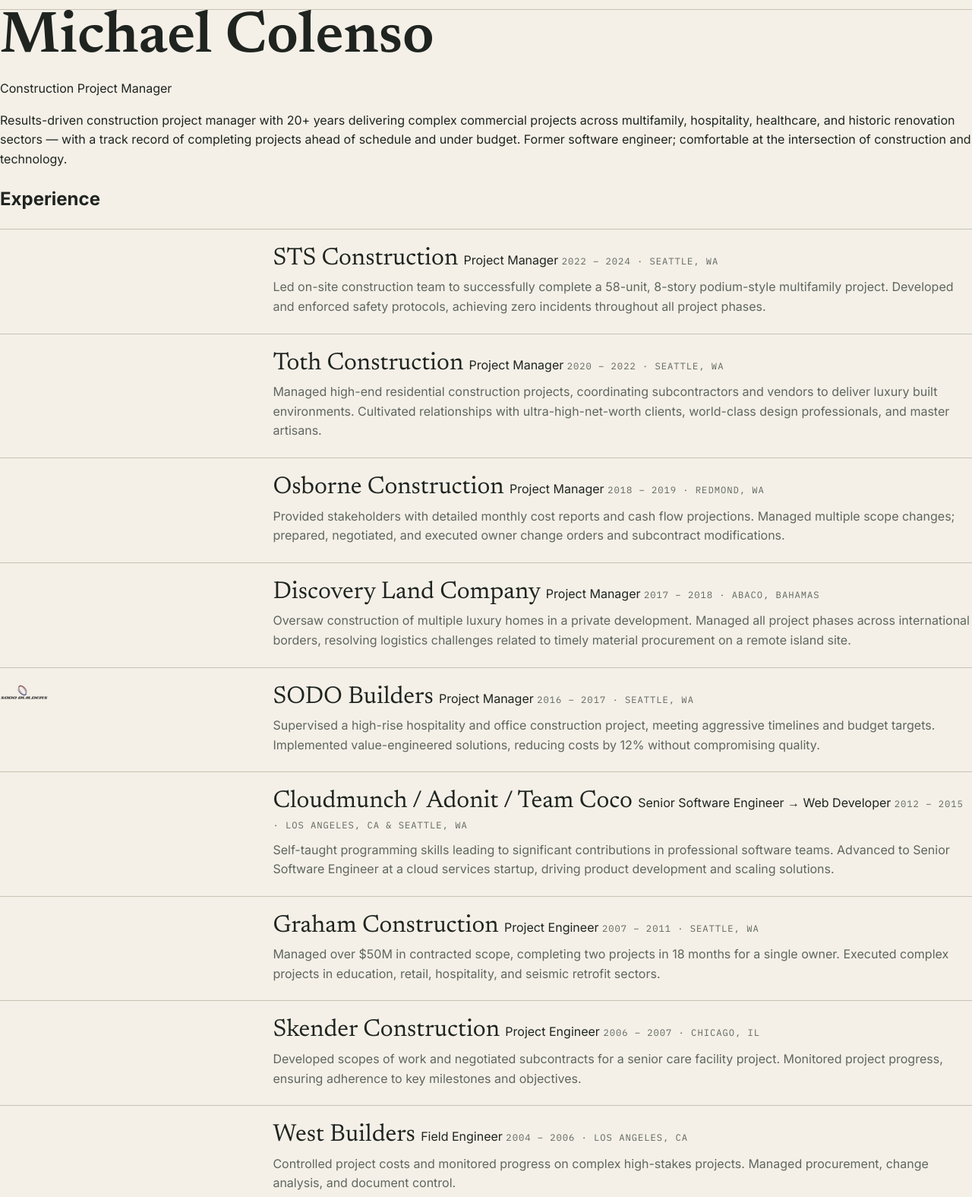
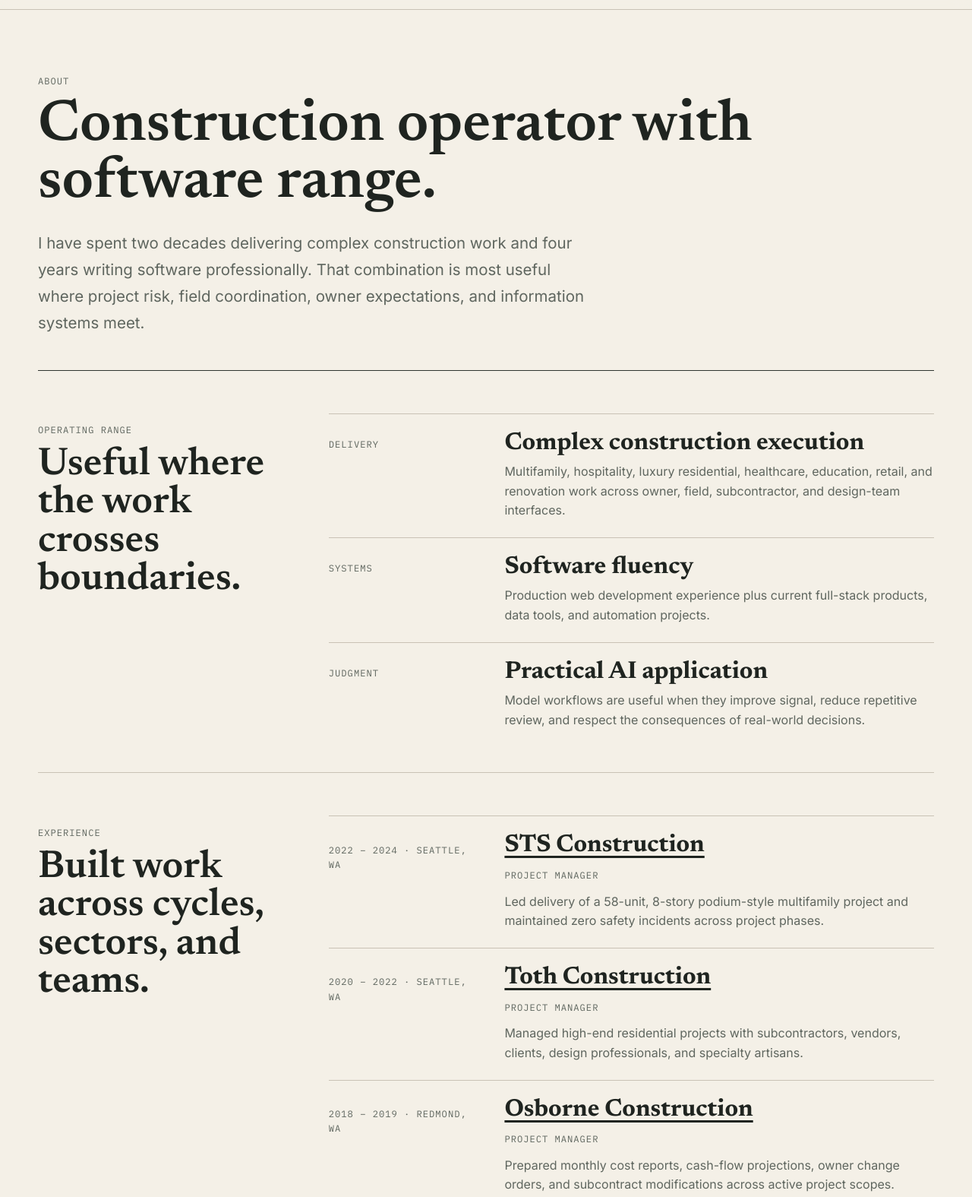
Before and after one commit to michaelcolenso/michaelcolenso.github.io, an Astro site: page /about in a window 1280 px wide. Shown: the part 60-1635 px from the top of the page at 76% size. Built offline with nearby package versions, Linux system fonts and the light colour scheme; Astro itself is replaced by a stand-in of ours.

Commit message:
feat: redesign about page

```diff
--- a/src/pages/about.astro
+++ b/src/pages/about.astro
@@ -8,7 +8,7 @@ const experience = [
     role: 'Project Manager',
     dates: '2022 – 2024',
     location: 'Seattle, WA',
-    description: 'Led on-site construction team to successfully complete a 58-unit, 8-story podium-style multifamily project. Developed and enforced safety protocols, achieving zero incidents throughout all project phases.',
+    description: 'Led delivery of a 58-unit, 8-story podium-style multifamily project and maintained zero safety incidents across project phases.',
   },
   {
     company: 'Toth Construction',
@@ -16,7 +16,7 @@ const experience = [
     role: 'Project Manager',
     dates: '2020 – 2022',
     location: 'Seattle, WA',
-    description: 'Managed high-end residential construction projects, coordinating subcontractors and vendors to deliver luxury built environments. Cultivated relationships with ultra-high-net-worth clients, world-class design professionals, and master artisans.',
+    description: 'Managed high-end residential projects with subcontractors, vendors, clients, design professionals, and specialty artisans.',
   },
   {
     company: 'Osborne Construction',
@@ -24,7 +24,7 @@ const experience = [
     role: 'Project Manager',
     dates: '2018 – 2019',
     location: 'Redmond, WA',
-    description: 'Provided stakeholders with detailed monthly cost reports and cash flow projections. Managed multiple scope changes; prepared, negotiated, and executed owner change orders and subcontract modifications.',
+    description: 'Prepared monthly cost reports, cash-flow projections, owner change orders, and subcontract modifications across active project scopes.',
   },
   {
     company: 'Discovery Land Company',
@@ -32,7 +32,7 @@ const experience = [
     role: 'Project Manager',
     dates: '2017 – 2018',
     location: 'Abaco, Bahamas',
-    description: 'Oversaw construction of multiple luxury homes in a private development. Managed all project phases across international borders, resolving logistics challenges related to timely material procurement on a remote island site.',
+    description: 'Oversaw luxury home construction in a private Bahamas development, including remote-island procurement and logistics constraints.',
   },
   {
     company: 'SODO Builders',
@@ -40,8 +40,7 @@ const experience = [
     role: 'Project Manager',
     dates: '2016 – 2017',
     location: 'Seattle, WA',
-    logo: '/assets/sodologo.png',
-    description: 'Supervised a high-rise hospitality and office construction project, meeting aggressive timelines and budget targets. Implemented value-engineered solutions, reducing costs by 12% without compromising quality.',
+    description: 'Supervised high-rise hospitality and office construction work and implemented value-engineered scope changes that reduced costs by 12%.',
   },
   {
     company: 'Cloudmunch / Adonit / Team Coco',
@@ -49,7 +48,7 @@ const experience = [
     role: 'Senior Software Engineer → Web Developer',
     dates: '2012 – 2015',
     location: 'Los Angeles, CA & Seattle, WA',
-    description: 'Self-taught programming skills leading to significant contributions in professional software teams. Advanced to Senior Software Engineer at a cloud services startup, driving product development and scaling solutions.',
+    description: 'Worked across startup and agency software teams after self-teaching web development and advancing into senior engineering responsibilities.',
   },
   {
     company: 'Graham Construction',
@@ -57,7 +56,7 @@ const experience = [
     role: 'Project Engineer',
     dates: '2007 – 2011',
     location: 'Seattle, WA',
-    description: 'Managed over $50M in contracted scope, completing two projects in 18 months for a single owner. Executed complex projects in education, retail, hospitality, and seismic retrofit sectors.',
+    description: 'Managed more than $50M in contracted scope across education, retail, hospitality, and seismic retrofit projects.',
   },
   {
     company: 'Skender Construction',
@@ -65,7 +64,7 @@ const experience = [
     role: 'Project Engineer',
     dates: '2006 – 2007',
     location: 'Chicago, IL',
-    description: 'Developed scopes of work and negotiated subcontracts for a senior care facility project. Monitored project progress, ensuring adherence to key milestones and objectives.',
+    description: 'Developed scopes of work, negotiated subcontracts, and tracked milestones for a senior care facility project.',
   },
   {
     company: 'West Builders',
@@ -73,50 +72,82 @@ const experience = [
     role: 'Field Engineer',
     dates: '2004 – 2006',
     location: 'Los Angeles, CA',
-    description: 'Controlled project costs and monitored progress on complex high-stakes projects. Managed procurement, change analysis, and document control.',
+    description: 'Managed procurement, change analysis, document control, cost tracking, and progress reporting on complex construction projects.',
   },
 ];
 ---
 <BaseLayout
   title="About — Michael Colenso"
-  description="Michael Colenso is a construction project manager with 20+ years of experience delivering complex commercial projects."
+  description="Construction operator with software and AI range."
 >
-  <div class="page-content">
-    <h1 class="page-title">Michael Colenso</h1>
-    <p class="page-subtitle">Construction Project Manager</p>
+  <div class="page-shell">
+    <header class="page-header">
+      <p class="eyebrow">About</p>
+      <h1 class="page-title">Construction operator with software range.</h1>
+      <p class="page-intro">
+        I have spent two decades delivering complex construction work and four years writing software professionally.
+        That combination is most useful where project risk, field coordination, owner expectations, and information systems meet.
+      </p>
+    </header>
 
-    <p class="about-intro">
-      Results-driven construction project manager with 20+ years delivering complex commercial
-      projects across multifamily, hospitality, healthcare, and historic renovation sectors —
-      with a track record of completing projects ahead of schedule and under budget. Former
-      software engineer; comfortable at the intersection of construction and technology.
-    </p>
+    <section class="section">
+      <div class="section-grid">
+        <div>
+          <p class="section-kicker">Operating range</p>
+          <h2 class="section-title">Useful where the work crosses boundaries.</h2>
+        </div>
+        <div class="selected-work">
+          <article class="work-item">
+            <div><p class="project-type">Delivery</p></div>
+            <div><h3>Complex construction execution</h3><p>Multifamily, hospitality, luxury residential, healthcare, education, retail, and renovation work across owner, field, subcontractor, and design-team interfaces.</p></div>
+          </article>
+          <article class="work-item">
+            <div><p class="project-type">Systems</p></div>
+            <div><h3>Software fluency</h3><p>Production web development experience plus current full-stack products, data tools, and automation projects.</p></div>
+          </article>
+          <article class="work-item">
+            <div><p class="project-type">Judgment</p></div>
+            <div><h3>Practical AI application</h3><p>Model workflows are useful when they improve signal, reduce repetitive review, and respect the consequences of real-world decisions.</p></div>
+          </article>
+        </div>
+      </div>
+    </section>
 
-    <h2 class="section-label">Experience</h2>
-
+    <section class="section">
+      <div class="section-grid">
+        <div>
+          <p class="section-kicker">Experience</p>
+          <h2 class="section-title">Built work across cycles, sectors, and teams.</h2>
+        </div>
         <ul class="experience-list">
-      {experience.map(({ company, href, role, dates, location, logo, description }) => (
+          {experience.map(({ company, href, role, dates, location, description }) => (
             <li class="experience-item">
-          {logo ? (
-            <a href={href} target="_blank" rel="noopener noreferrer" style="display:block">
-              <img class="experience-logo" src={logo} alt={`${company} logo`} loading="lazy" />
-            </a>
-          ) : (
-            <div class="experience-logo-placeholder" />
-          )}
-          <div class="experience-meta">
-            <span class="experience-company">
-              <a href={href} target="_blank" rel="noopener noreferrer" style="text-decoration:none;color:inherit">{company}</a>
-            </span>
-            <span class="experience-role">{role}</span>
-            <span class="experience-dates">{dates}{location ? ` · ${location}` : ''}</span>
+              <div>
+                <p class="experience-dates">{dates}{location ? ` · ${location}` : ''}</p>
+              </div>
+              <div>
+                <h3 class="experience-company">
+                  <a href={href} target="_blank" rel="noopener noreferrer">{company}</a>
+                </h3>
+                <p class="project-type">{role}</p>
                 <p class="experience-description">{description}</p>
               </div>
             </li>
           ))}
         </ul>
+      </div>
+    </section>
 
-    <h2 class="section-label">Education</h2>
-    <p class="about-intro">B.S. Construction Management — Northern Michigan University, 2004</p>
+    <section class="section">
+      <div class="section-grid">
+        <div>
+          <p class="section-kicker">Education</p>
+          <h2 class="section-title">Construction foundation.</h2>
+        </div>
+        <div class="content-narrow">
+          <p>B.S. Construction Management — Northern Michigan University, 2004</p>
+        </div>
+      </div>
+    </section>
   </div>
 </BaseLayout>
```
Lines whose indentation alone changed are shown as unchanged.
